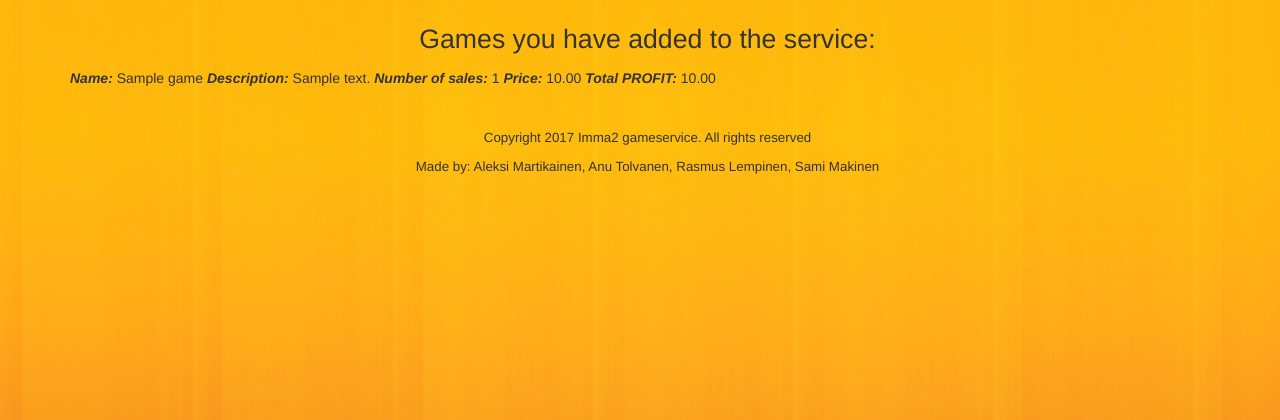
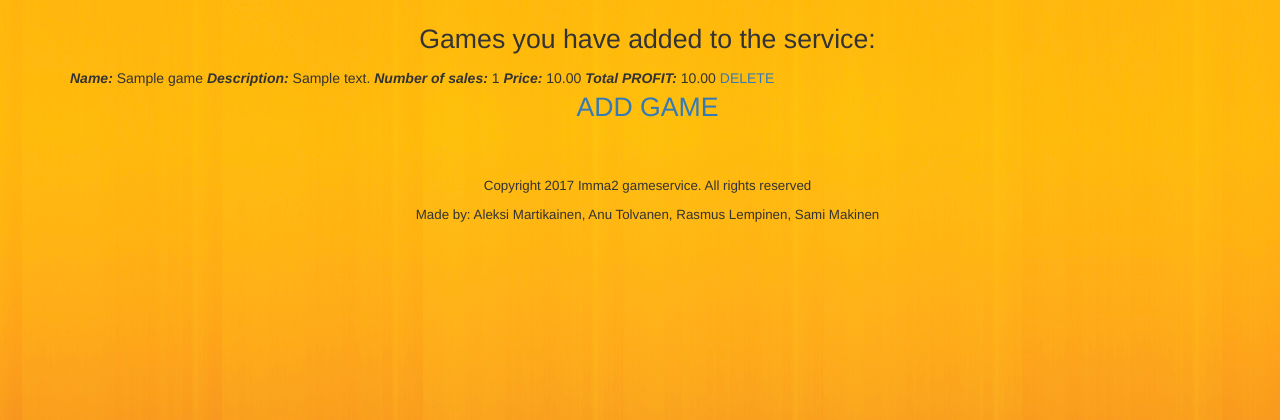
Before and after one commit to M4R774/imma2-game-service, a Django app: page /dev/ in a window 1280 px wide. Shown: the part 50-470 px from the top of the page. Run offline with Django 3.2, Linux system fonts and the light colour scheme; a user stored in the database is signed in; tables that the repository leaves empty hold one stand-in row (values such as "Sample post"); some libraries are stand-ins or nearby versions.

Commit message:
delete games functionality

```diff
--- a/gameservice/templates/dev.html
+++ b/gameservice/templates/dev.html
@@ -3,13 +3,18 @@
 
 {% block content %}
 
+
 <p>Games you have added to the service:</p>
+{% if not context.devgames %}
+<p>None</p>
+{% else %}
 {% for g in context.devgames %}
   <i><b>Name:</i></b> {{ g.name }}
   <i><b>Description:</i></b> {{ g.description}}
   <i><b>Number of sales:</i></b> {{ g.sales }}
   <i><b>Price:</i></b> {{ g.price }}
   <i><b>Total PROFIT:</i></b> {{ g.sales|mul:g.price }}
+  <a href="{% url 'delete_game' g.id %}">DELETE</a>
 
   <br>
 
@@ -18,5 +23,9 @@
 </script>
 
 {% endfor %}
+{% endif %}
+
+<p><a href="{% url 'addgame' %}">ADD GAME</a></p>
+
 
 {% endblock %}
--- a/gameservice/templates/profile.html
+++ b/gameservice/templates/profile.html
@@ -3,9 +3,10 @@
 {% block content %}
 <h1 id="title">Profile</h1>
 {% if devbool %}
-<div><a href="{% url 'addgame' %}">ADD GAME</a></div>
-<div><a href="{% url 'dev' %}">DEV PAGE</a></div>
+<p><a href="{% url 'dev' %}">DEV PAGE</a></p>
 {% endif %}
+
+<p>User information</p>
 
 <div><a href="{% url 'shop' %}">Browse shop games</a></div>
 
--- a/gameservice/views.py
+++ b/gameservice/views.py
@@ -269,9 +269,10 @@ def submit_highscore(request, game_id):
             return HttpResponse('')
     return HttpResponseBadRequest
 
-
+@dev_required
 @login_required
 def delete_game(request, game_id):
-
-    game = get_object_or_404(Game, game = game_id, developer = request.user)
-    pass
+    game = get_object_or_404(Game, id = game_id, developer = request.user)
+    if game:
+        game.delete()
+    HttpResponseRedirect("/devpage/")
--- a/imma2/urls.py
+++ b/imma2/urls.py
@@ -43,6 +43,7 @@ urlpatterns = [
     url(r'^game/(?P<pk>[0-9]+)/$', views.game_detail, name='game_detail'),
     url(r'^game/(?P<game_id>[0-99]+)/submit_highscore$',
         views.submit_highscore, name='submit_highscore'),
+    url(r'delgame/(?P<game_id>[0-99]+)$', views.delete_game, name='delete_game'),
     url(r'^buygame/(?P<game_id>[0-99]+)/$', views.buyGame, name='buygame'),
     url(r'^library/', views.myGames, name='library'),
     url(r'^dev/', views.developerView, name='dev'),
```
